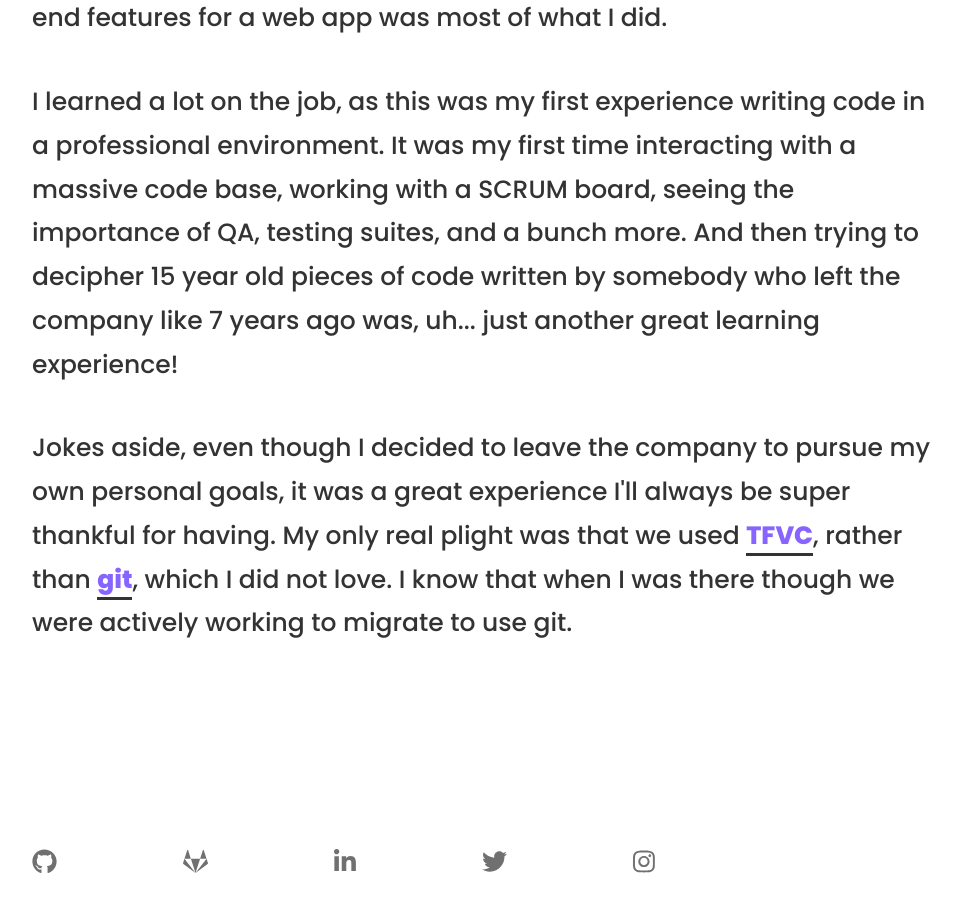
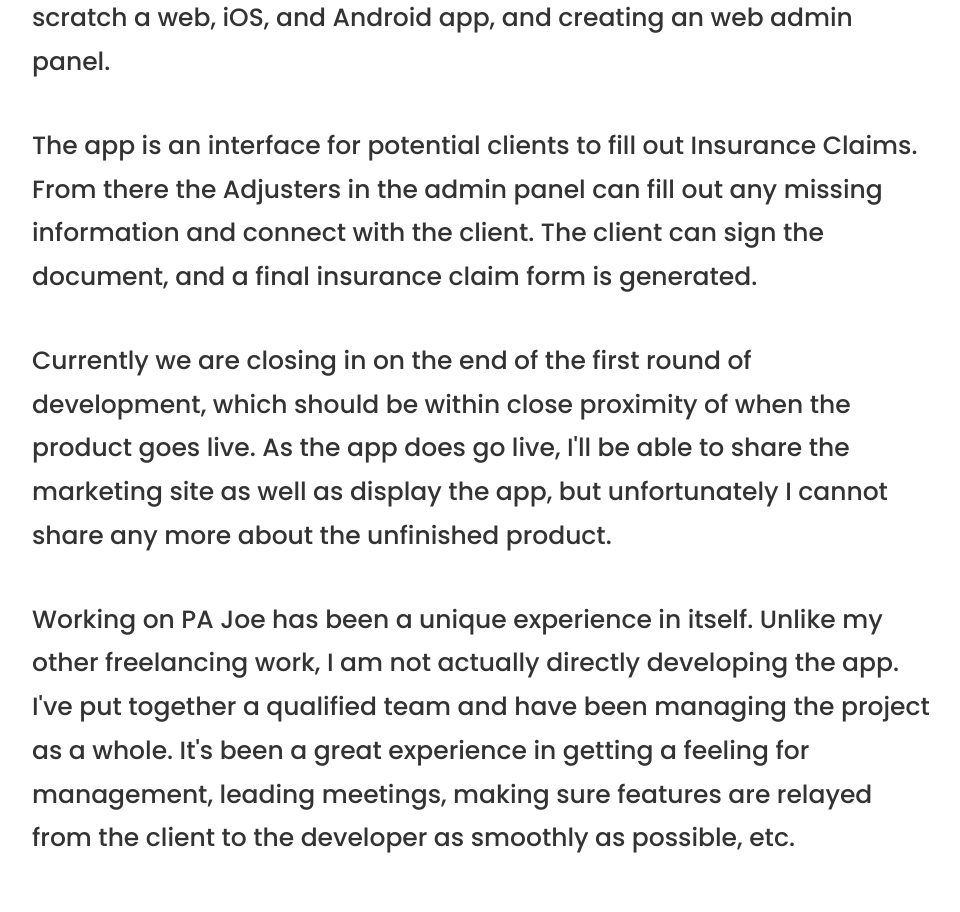
Before and after one commit to charlesHetterich/Personal-Site-Project, a React (Create React App) app: page /pa-joe in a window 1280 px wide. Shown: the part 620-1532 px from the top of the page, without its empty margins (158-1118 px from the left). Built offline with nearby package versions, Linux system fonts and the light colour scheme; the HTML template or start-up script is replaced by a standard one.

Commit message:
Filled out content for PA Joe article

```diff
--- a/src/Views/PA Joe.tsx
+++ b/src/Views/PA Joe.tsx
@@ -1,45 +1,37 @@
 import React from "react";
 import { withStyles, Box } from "@material-ui/core";
 
-import { Body, CustomArticleComponents, Header } from "../Util/Components";
-
-const { InlineLink } = CustomArticleComponents({
-  inlineColor: "#8763ff",
-});
+import { Body, Header } from "../Util/Components";
 
 export const PAJoe: React.FunctionComponent = () => {
   return (
     <Container>
       <Header title="PA Joe" links={[]} color="#ff6463" />
       <Body>
-        <i>MBMS</i> is a company in Buffalo that I interned at as a software
-        developer. It was pretty standard work— fixing bugs and creating front
-        end features for a web app was most of what I did.
+        PA Joe is a Public Adjusting company I am actively freelancing for. The
+        job has consisted of rebuilding their marketing site, creating from
+        scratch a web, iOS, and Android app, and creating an web admin panel.
       </Body>
       <Body>
-        I learned a lot on the job, as this was my first experience writing code
-        in a professional environment. It was my first time interacting with a
-        massive code base, working with a SCRUM board, seeing the importance of
-        QA, testing suites, and a bunch more. And then trying to decipher 15
-        year old pieces of code written by somebody who left the company like 7
-        years ago was, uh... just another great learning experience!
+        The app is an interface for potential clients to fill out Insurance
+        Claims. From there the Adjusters in the admin panel can fill out any
+        missing information and connect with the client. The client can sign the
+        document, and a final insurance claim form is generated.
       </Body>
       <Body>
-        Jokes aside, even though I decided to leave the company to pursue my own
-        personal goals, it was a great experience I'll always be super thankful
-        for having. My only real plight was that we used{" "}
-        <InlineLink
-          type="external"
-          href="https://docs.microsoft.com/en-us/azure/devops/repos/tfvc/what-is-tfvc?view=azure-devops"
-        >
-          TFVC
-        </InlineLink>
-        , rather than{" "}
-        <InlineLink type="external" href="https://git-scm.com/">
-          git
-        </InlineLink>
-        , which I did not love. I know that when I was there though we were
-        actively working to migrate to use git.
+        Currently we are closing in on the end of the first round of
+        development, which should be within close proximity of when the product
+        goes live. As the app does go live, I'll be able to share the marketing
+        site as well as display the app, but unfortunately I cannot share any
+        more about the unfinished product.
+      </Body>
+      <Body>
+        Working on PA Joe has been a unique experience in itself. Unlike my
+        other freelancing work, I am not actually directly developing the app.
+        I've put together a qualified team and have been managing the project as
+        a whole. It's been a great experience in getting a feeling for
+        management, leading meetings, making sure features are relayed from the
+        client to the developer as smoothly as possible, etc.
       </Body>
     </Container>
   );
```
